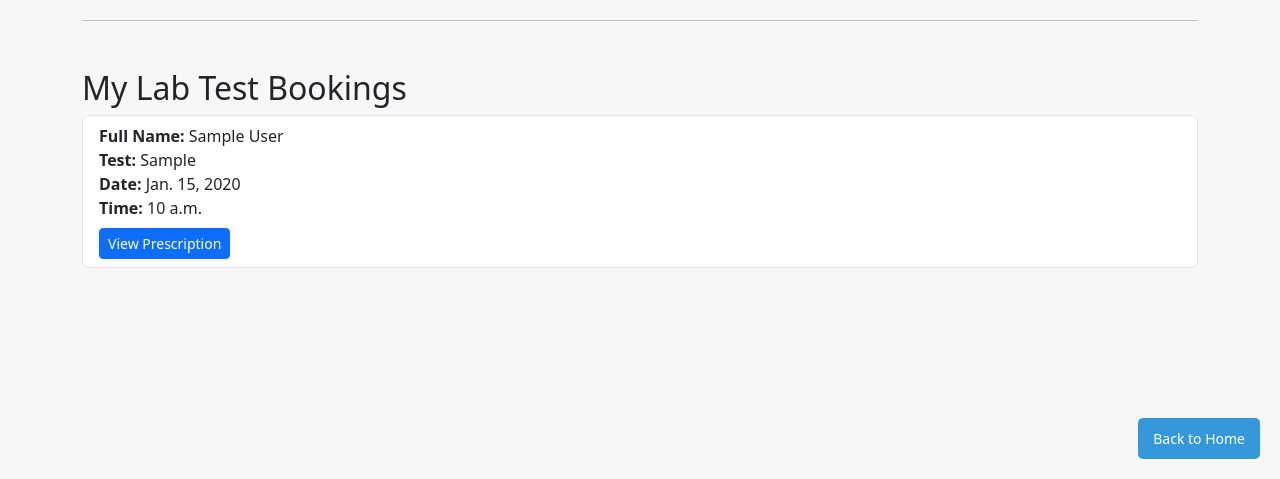
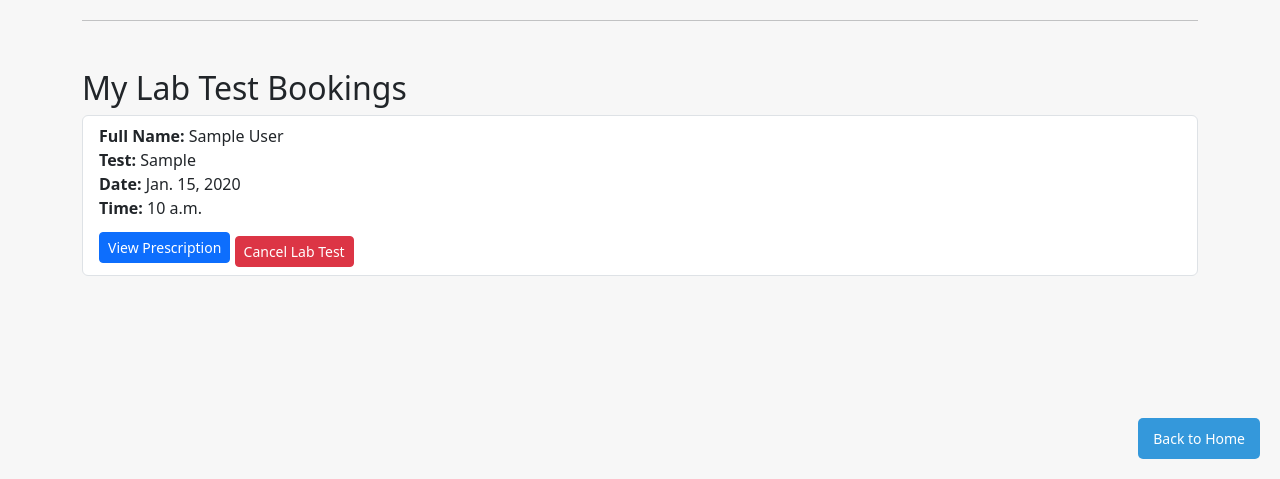
Before and after one commit to Yash-git2/echanneling, a Django app: page /dashboard/ in a window 1280 px wide. Shown: the part 321-800 px from the top of the page. Run offline with Django 5.2, Linux system fonts and the light colour scheme; a user stored in the database is signed in; tables that the repository leaves empty hold one stand-in row (values such as "Sample post").

Commit message:
cancel lab test

```diff
--- a/core/urls.py
+++ b/core/urls.py
@@ -15,6 +15,7 @@ urlpatterns = [
     path('cancel/<int:appointment_id>/', views.cancel_appointment, name='cancel_appointment'), #Allows users to cancel appointments
     path('emergency-numbers/', views.emergency_numbers, name='emergency_numbers'), #View emergency numbers
     path('lab__test/', views.lab__test, name='lab__test'),
+    path('cancel-lab-test/<int:test_id>/', views.cancel_lab_test, name='cancel_lab_test'),
     path('appointment/reschedule/<int:appointment_id>/', views.reschedule_appointment, name='reschedule_appointment'),
     path('doctors/', views.doctor_list, name='doctor_list'), #View doctor list
     path('doctors/<int:doctor_id>/', views.doctor_profile, name='doctor_profile'), #View doctor profile
--- a/core/views.py
+++ b/core/views.py
@@ -54,6 +54,7 @@ def book_appointment(request):
             if not (availability.start_time <= selected_time < availability.end_time):
                 form.add_error('time_slot', 'The selected time is outside the doctor\'s available hours.')
                 return render(request, 'appointment_booking.html', {'form': form})
+
 
             # Check if slot is already booked
             exists = Appointment.objects.filter(
@@ -188,3 +189,12 @@ def create_appointment(request):
     else:
         form = AppointmentForm()
     return render(request, 'appointment_form.html', {'form': form})
+
+@login_required
+def cancel_lab_test(request, test_id):
+    test = get_object_or_404(LabTestBooking, id=test_id, user=request.user)
+    if request.method == 'POST':
+        test.delete()
+        messages.success(request, "Lab test booking cancelled successfully.")
+        return redirect('dashboard')
+    return redirect('dashboard')
--- a/templates/dashboard.html
+++ b/templates/dashboard.html
@@ -77,6 +77,10 @@
                     {% else %}
                         <span class="badge bg-secondary">No Prescription</span>
                     {% endif %}
+                    <form method="POST" action="{% url 'cancel_lab_test' test.id %}" style="display:inline;">
+                        {% csrf_token %}
+                        <button type="submit" class="btn btn-danger btn-sm mt-2">Cancel Lab Test</button>
+                    </form>
                 </div>
             </li>
         {% endfor %}
```
